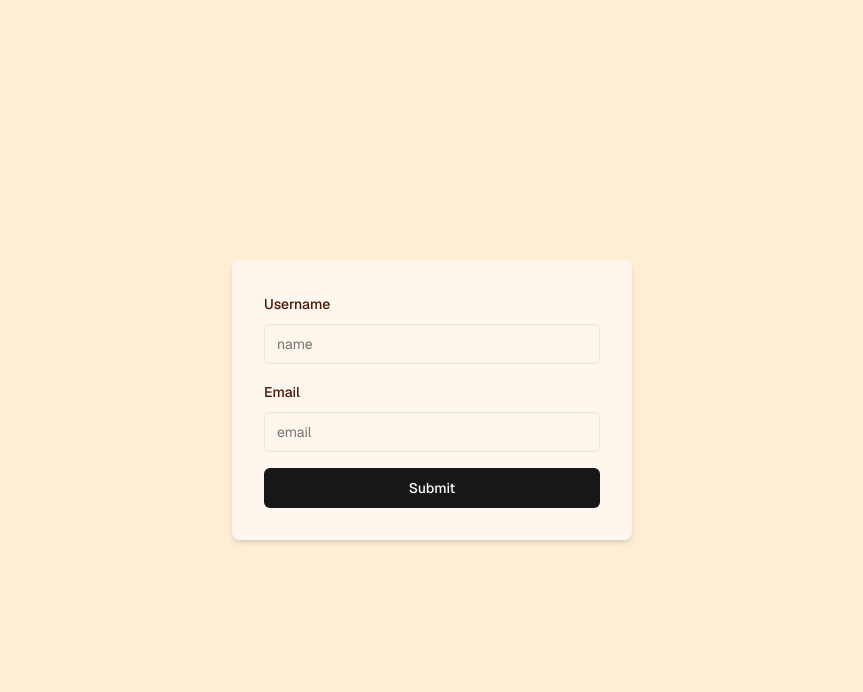
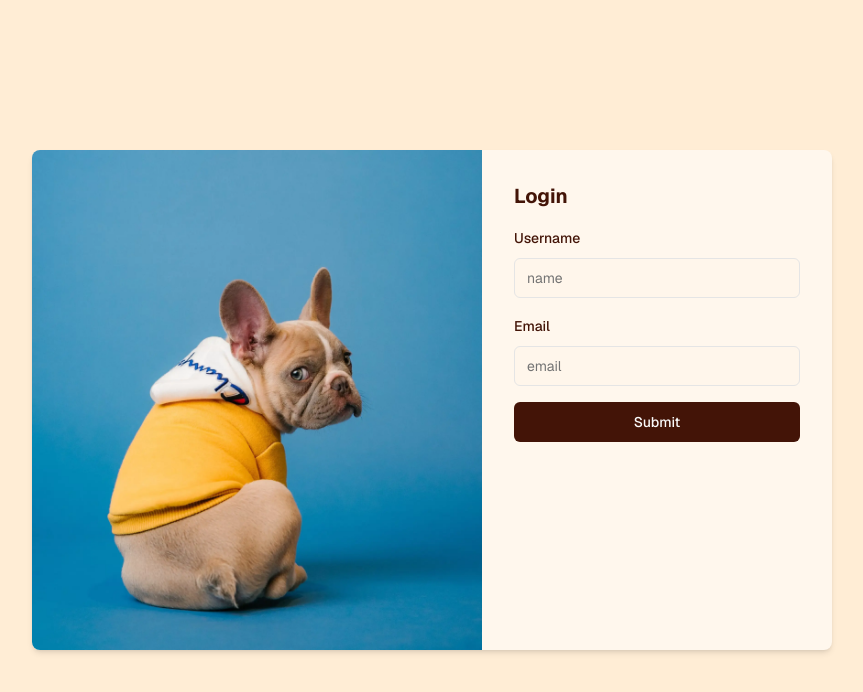
Before and after one commit to joshwrn/fetch-front-end, a Next.js app: page / in a window 1280 px wide. Shown: the top 692 px of the page, without its empty margins (208-1071 px from the left). Built offline with nearby package versions, Linux system fonts and the light colour scheme.

Commit message:
feat: improve sign in page

```diff
--- a/src/app/page.tsx
+++ b/src/app/page.tsx
@@ -17,6 +17,10 @@ import { useForm } from 'react-hook-form'
 import { z } from 'zod'
 import { useRouter } from 'next/navigation'
 import { dogUrl } from '@/lib/dog-url'
+import Image from 'next/image'
+
+import dog_image from '@/public/dog.webp'
+import { ProgressiveImage } from '@/components/ui/progressive-image'
 
 const formSchema = z.object({
   name: z.string().min(3),
@@ -54,14 +58,25 @@ export default function Home() {
 
   return (
     <div className="bg-orange-100 h-screen flex flex-col justify-center items-center">
+      <div className="w-full max-w-[800px] h-fit md:h-full max-h-[500px] flex rounded-lg bg-orange-50 shadow-md overflow-hidden relative">
+        <div className="w-full max-w-[600px] h-full hidden md:flex overflow-hidden relative">
+          <ProgressiveImage
+            src={dog_image}
+            width={500}
+            height={500}
+            alt="dog"
+            className="object-cover object-bottom w-full h-full"
+          />
+        </div>
         <FormProvider {...form}>
           <form
-          className="flex flex-col gap-4 p-8 rounded-lg bg-orange-50 shadow-md max-w-full w-[400px]"
+            className="flex flex-col gap-4 p-8 w-full md:max-w-[350px] overflow-hidden"
             onSubmit={(e) => {
               e.preventDefault()
               form.handleSubmit((input) => loginMutation.mutate(input))()
             }}
           >
+            <h1 className="text-xl font-bold text-orange-950">Login</h1>
             <FormField
               control={form.control}
               name="name"
@@ -88,9 +103,12 @@ export default function Home() {
                 </FormItem>
               )}
             />
-          <Button type="submit">Submit</Button>
+            <Button type="submit" className="bg-orange-950 hover:bg-orange-900">
+              Submit
+            </Button>
           </form>
         </FormProvider>
       </div>
+    </div>
   )
 }
--- a/tsconfig.json
+++ b/tsconfig.json
@@ -20,7 +20,8 @@
     ],
     "paths": {
       "@/*": ["./src/*"],
-      "@/lib/*": ["./src/lib/*"]
+      "@/lib/*": ["./src/lib/*"],
+      "@/public/*": ["./public/*"]
     }
   },
   "include": ["next-env.d.ts", "**/*.ts", "**/*.tsx", ".next/types/**/*.ts"],
```
Also changed, not shown: public/dog.webp (added). Lines whose indentation alone changed are shown as unchanged.
